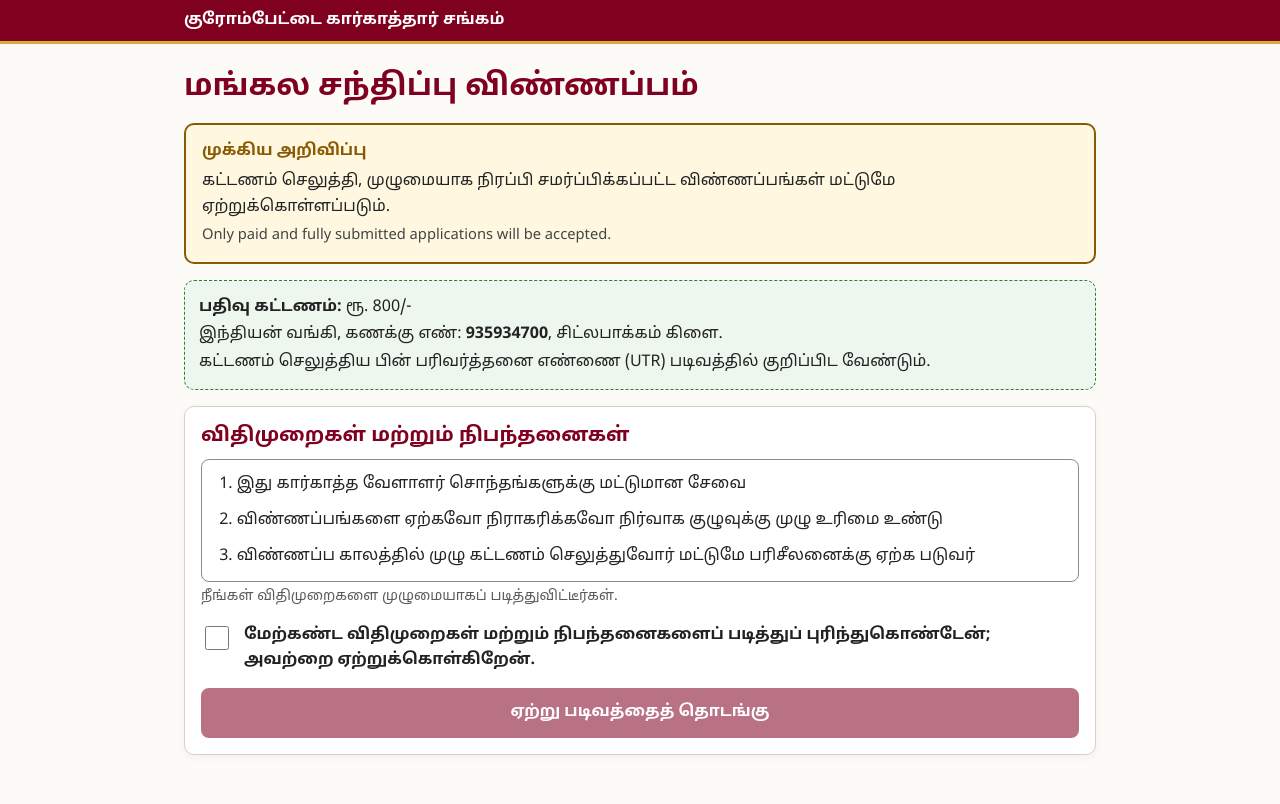
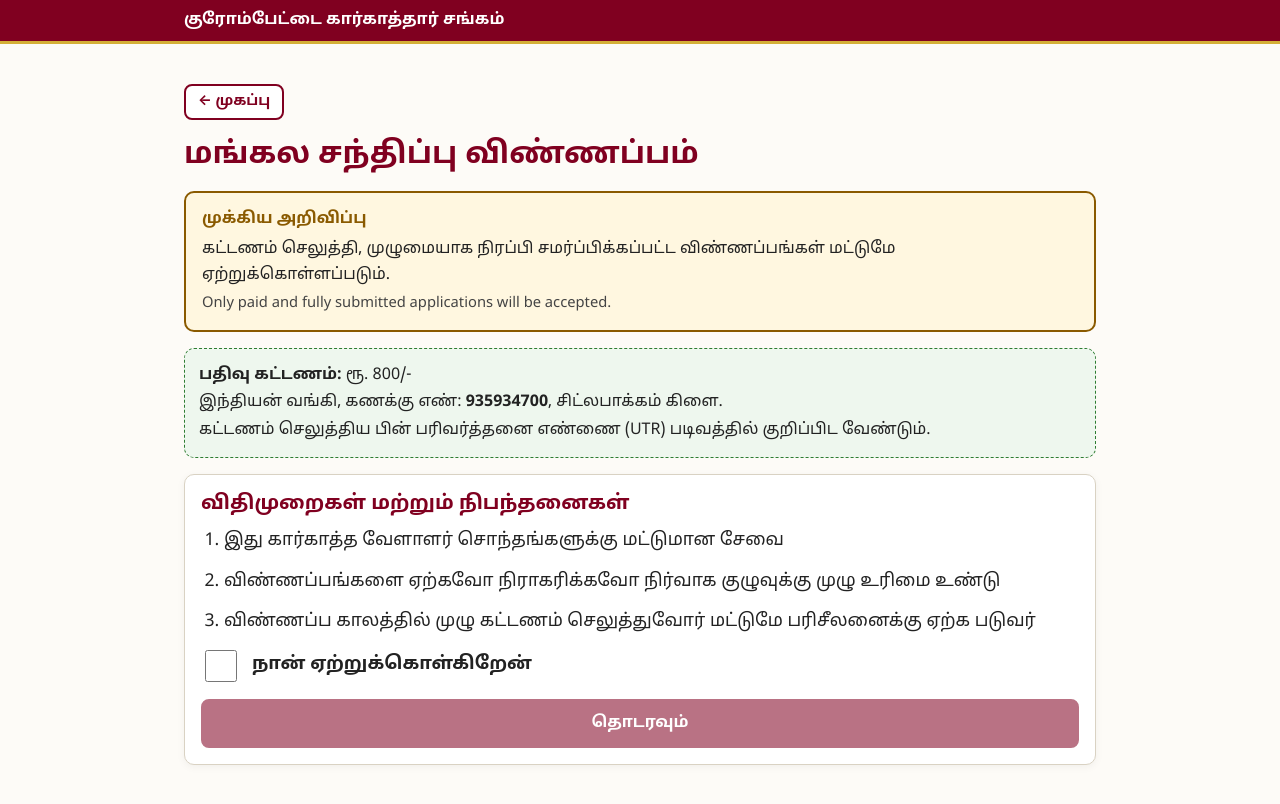
Before and after one commit to BT-Rajan/MATRIMONY, a React (Vite) app in the folder frontend/: page /#/apply in a window 1280 px wide. Built offline with nearby package versions, Linux system fonts and the light colour scheme; no server answers.

Commit message:
feat(apply): one-tick acceptance (no scroll requirement), home buttons on gate and form

```diff
--- a/frontend/src/pages/Apply.jsx
+++ b/frontend/src/pages/Apply.jsx
@@ -10,18 +10,10 @@ import { api } from '../api';
 const DRAFT = 'kks_draft';
 
 function Gate({ onAccept }) {
-  const boxRef = useRef(null);
-  const [read, setRead] = useState(false);
   const [ok, setOk] = useState(false);
-
-  const check = () => {
-    const el = boxRef.current;
-    if (el && el.scrollTop + el.clientHeight >= el.scrollHeight - 8) setRead(true);
-  };
-  useEffect(check, []);
-
   return (
     <>
+      <p><Link to="/" className="btn secondary small">← முகப்பு</Link></p>
       <h1>மங்கல சந்திப்பு விண்ணப்பம்</h1>
 
       <div className="notice" role="note">
@@ -38,15 +30,12 @@ function Gate({ onAccept }) {
 
       <section className="card" aria-labelledby="tt">
         <h2 id="tt">விதிமுறைகள் மற்றும் நிபந்தனைகள்</h2>
-        <div className="terms" ref={boxRef} onScroll={check} tabIndex={0} role="region" aria-labelledby="tt">
-          <ol>{TERMS_TA.map((x, i) => <li key={i}>{x}</li>)}</ol>
+        <ol className="terms-list">{TERMS_TA.map((x, i) => <li key={i}>{x}</li>)}</ol>
+        <div className="check big">
+          <input id="accept" type="checkbox" checked={ok} onChange={(e) => setOk(e.target.checked)} />
+          <label htmlFor="accept">நான் ஏற்றுக்கொள்கிறேன்</label>
         </div>
-        <p className="hint" id="rh">{read ? 'நீங்கள் விதிமுறைகளை முழுமையாகப் படித்துவிட்டீர்கள்.' : 'கீழே வரை படித்த பின்னரே ஏற்பு பெட்டி செயல்படும்.'}</p>
-        <div className="check">
-          <input id="accept" type="checkbox" checked={ok} disabled={!read} aria-describedby="rh" onChange={(e) => setOk(e.target.checked)} />
-          <label htmlFor="accept">மேற்கண்ட விதிமுறைகள் மற்றும் நிபந்தனைகளைப் படித்துப் புரிந்துகொண்டேன்; அவற்றை ஏற்றுக்கொள்கிறேன்.</label>
-        </div>
-        <button type="button" className="btn block" disabled={!ok} onClick={onAccept}>ஏற்று படிவத்தைத் தொடங்கு</button>
+        <button type="button" className="btn block" disabled={!ok} onClick={onAccept}>தொடரவும்</button>
       </section>
     </>
   );
@@ -96,6 +85,7 @@ export default function Apply() {
         {step === 'gate' && <Gate onAccept={() => setStep('form')} />}
         {step === 'form' && (
           <>
+            <p><Link to="/" className="btn secondary small">← முகப்பு</Link></p>
             <h1 ref={head} tabIndex={-1}>விண்ணப்பப் படிவம்</h1>
             <p className="hint">* குறியிட்ட விவரங்கள் அவசியம். கட்டணம் செலுத்திய பின் மட்டுமே சமர்ப்பிக்கவும்.</p>
             <ApplicationForm
@@ -106,6 +96,7 @@ export default function Apply() {
               submitLabel="விண்ணப்பத்தை சமர்ப்பிக்கவும்"
               busyLabel="சமர்ப்பிக்கிறது…"
             />
+            <p><Link to="/" className="btn secondary block">முகப்பு</Link></p>
           </>
         )}
         {step === 'done' && <Done reg={reg} />}
```
